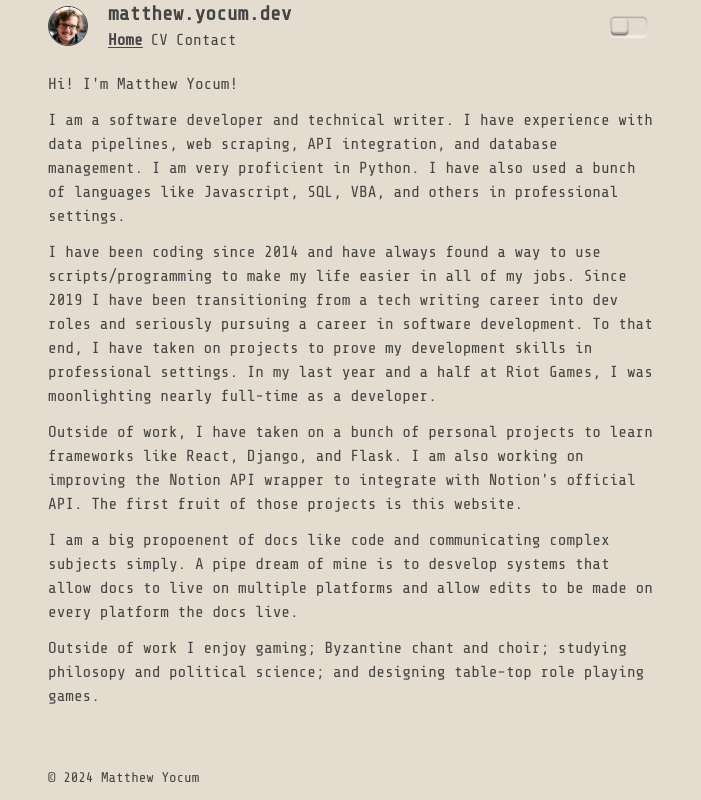
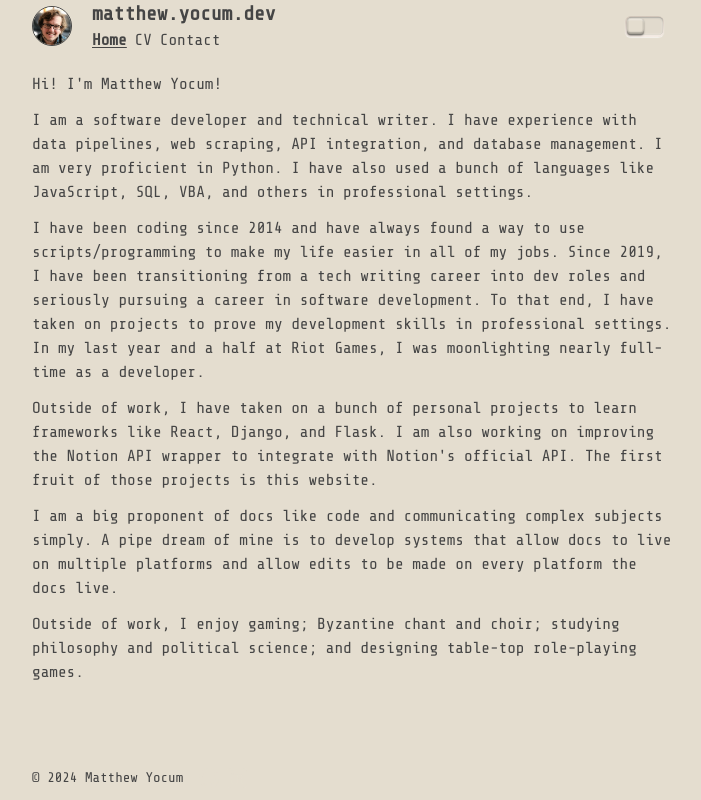
Before and after one commit to platonicLiquid/personal-website, a React (Vite) app in the folder my-website/: page / in a window 1280 px wide. Shown: the whole page, without its empty margins (288-989 px from the left). Built offline with nearby package versions, Linux system fonts and the light colour scheme.

Commit message:
bunch o small edits

```diff
--- a/my-website/src/App.tsx
+++ b/my-website/src/App.tsx
@@ -13,7 +13,7 @@ export default function App() {
         <BrowserRouter>
           <Navbar />
           <div className="flex-1 flex bg-bkg text-content w-full self-start pt-5">
-            <div className="max-w-screen-md w-full mx-auto justify-start px-20">
+            <div className="max-w-screen-md w-full mx-auto justify-start px-16">
               <Routes>
                 <Route path="/" element={<Home />} />
                 <Route path="/contact" element={<Contact />} />
--- a/my-website/src/components/Footers.tsx
+++ b/my-website/src/components/Footers.tsx
@@ -68,7 +68,7 @@ export default function Footers() {
   const Footer = (
     <footer className="footer bg-bkg text-content w-full self-end sticky-bottom">
       <nav className="navbar max-w-screen-md mx-auto relative flex justify-between">
-        <div className="flex flex-row justify-items-start content-end pl-20">
+        <div className="flex flex-row justify-items-start content-end pl-16">
           <p className="text-sm pr-2">
             © {new Date().getFullYear()} Matthew Yocum
           </p>
--- a/my-website/src/components/Navbar.tsx
+++ b/my-website/src/components/Navbar.tsx
@@ -23,7 +23,7 @@ export default function Navbar() {
     <>
       <nav className="navbar bg-bkg text-content font-medium w-full self-start">
         <div className="max-w-screen-md mx-auto relative flex justify-between">
-          <div className="flex justify-items-start items-center pl-20 ">
+          <div className="flex justify-items-start items-center pl-16 ">
             <div className="navbar-image-container pr-5">
               <img
                 className="navbar-image hide-image"
@@ -57,7 +57,7 @@ export default function Navbar() {
               </ul>
             </div>
           </div>
-          <div className="dark-mode-toggle flex justify-items-end items-center pr-20 hide-toggle">
+          <div className="dark-mode-toggle flex justify-items-end items-center pr-16 hide-toggle">
             <ToggleButton />
           </div>
         </div>
--- a/my-website/src/pages/Home.mdx
+++ b/my-website/src/pages/Home.mdx
@@ -1,29 +1,22 @@
 Hi! I'm Matthew Yocum!
 
-I am a software developer and technical writer. I have experience
-with data pipelines, web scraping, API integration, and database
-management. I am very proficient in Python. I have also used a bunch
-of languages like Javascript, SQL, VBA, and others in professional
-settings.
+I am a software developer and technical writer. I have experience with data pipelines, web scraping, API
+integration, and database management. I am very proficient in Python. I have also used a bunch of languages
+like JavaScript, SQL, VBA, and others in professional settings.
 
-I have been coding since 2014 and have always found a way to use
-scripts/programming to make my life easier in all of my jobs. Since
-2019 I have been transitioning from a tech writing career into dev
-roles and seriously pursuing a career in software development. To
-that end, I have taken on projects to prove my development skills
-in professional settings. In my last year and a half at Riot Games,
-I was moonlighting nearly full-time as a developer.
+I have been coding since 2014 and have always found a way to use scripts/programming to make my life
+easier in all of my jobs. Since 2019, I have been transitioning from a tech writing career into dev
+roles and seriously pursuing a career in software development. To that end, I have taken on projects to
+prove my development skills in professional settings. In my last year and a half at Riot Games, I was
+moonlighting nearly full-time as a developer.
 
-Outside of work, I have taken on a bunch of personal projects to
-learn frameworks like React, Django, and Flask. I am also working
-on improving the Notion API wrapper to integrate with Notion's
-official API. The first fruit of those projects is this website.
+Outside of work, I have taken on a bunch of personal projects to learn frameworks like React, Django,
+and Flask. I am also working on improving the Notion API wrapper to integrate with Notion's official
+API. The first fruit of those projects is this website.
 
-I am a big propoenent of docs like code and communicating complex
-subjects simply. A pipe dream of mine is to desvelop systems that
-allow docs to live on multiple platforms and allow edits to be made
-on every platform the docs live.
+I am a big proponent of docs like code and communicating complex subjects simply. A pipe dream of mine
+is to develop systems that allow docs to live on multiple platforms and allow edits to be made on every
+platform the docs live.
 
-Outside of work I enjoy gaming; Byzantine chant and choir; studying
-philosopy and political science; and designing table-top role
-playing games.
+Outside of work, I enjoy gaming; Byzantine chant and choir; studying philosophy and political science;
+and designing table-top role-playing games.
```
Also changed, not shown: 1 other file (tests, documents, lock files or other folders).
